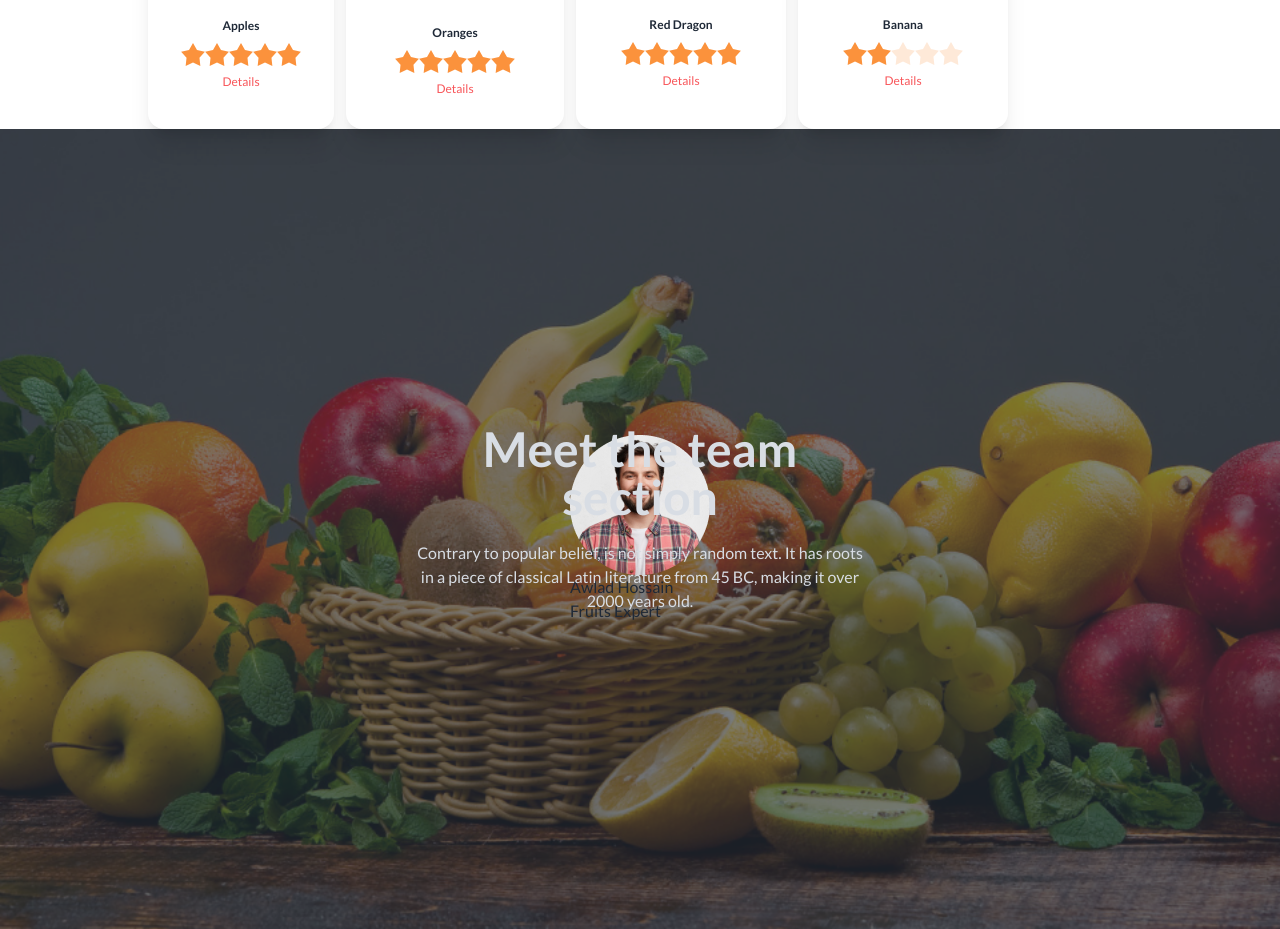
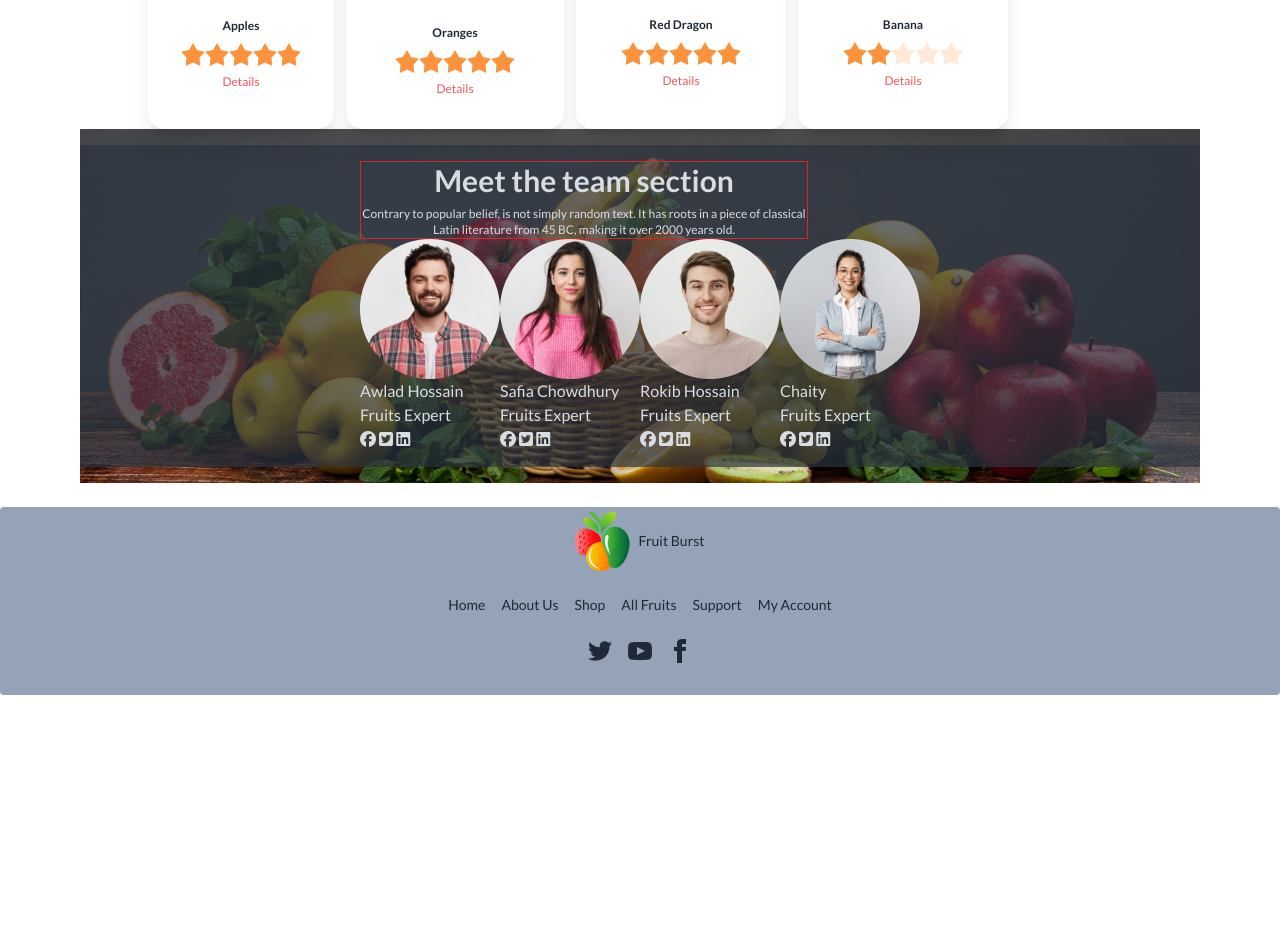
Before and after one commit to atiqrahman87/fruits, a plain HTML site: page index.html in a window 1280 px wide. Shown: the part 1180-2109 px from the top of the page. After the commit the page ends 1875 px from the top, so only its background shows below. Drawn offline with nearby package versions, Linux system fonts and the light colour scheme.

Commit message:
added meet the team section and the footer

```diff
--- a/index.html
+++ b/index.html
@@ -20,6 +20,8 @@
     <!--attach DaisyUI and Tailwind -->
     <link href="https://cdn.jsdelivr.net/npm/daisyui@3.5.0/dist/full.css" rel="stylesheet" type="text/css" />
     <script src="https://cdn.tailwindcss.com"></script>
+    <!-- font awesome -->
+    <script src="https://kit.fontawesome.com/7c0276420e.js" crossorigin="anonymous"></script>
     <!-- adding shortcut icon left to the title -->
     <link rel="shortcut icon" type="image/png" href="./images/fruit4.png">
     <!-- Lato Font style -->
@@ -325,38 +327,91 @@
         </section>
 
         <!-- Team section  -->
-        <section>
-            <div class="hero min-h-screen" style="background-image: url(./images/banner1.png);">
-                <div class="hero-overlay bg-opacity-60"></div>
+        <section class="h-5/6 max-w-screen-xl px-20">
+            <div class="hero py-4" style="background-image: url(./images/banner1.png);">
+                <div class="hero-overlay bg-opacity-70"></div>
 
-                <div class="hero-content text-center text-neutral-content">
-                    <div class="max-w-md">
-                        <h3 class="mb-5 text-5xl font-bold">Meet the team section</h3>
-                        <p class="mb-5">Contrary to popular belief, is not simply random text. It has roots in a piece
+                <div class="hero-content text-neutral-content inline-block">
+                    <div class="max-w-md text-center border border-red-600 ">
+                        <h3 class="mb-2 text-3xl font-bold">Meet the team section</h3>
+                        <p class="text-xs">Contrary to popular belief, is not simply random text. It has roots in a piece
                             of classical Latin literature from 45 BC, making it over 2000 years old.</p>
                     </div>
-                </div>
-                    <div>
-                        <img src="./images/member1.png" alt="" srcset="">
-                        <h4>Awlad Hossain</h4>
-                        <h6>Fruits Expert</h6>
+
+                    <div class="flex">
                         <div>
+                            <img src="./images/member1.png" alt="" srcset="">
 
+                            <h3>Awlad Hossain</h3>
+                            <h6>Fruits Expert</h6>
+                            <span><i class="fa-brands fa-facebook"></i></span>
+                            <span><i class="fa-brands fa-square-twitter"></i></span>
+                            <span><i class="fa-brands fa-linkedin"></i></span>
                         </div>
 
+                        <div>
+                            <img src="./images/member2.png" alt="" srcset="">
+
+                            <h3>Safia Chowdhury</h3>
+                            <h6>Fruits Expert</h6>
+                            <span><i class="fa-brands fa-facebook"></i></span>
+                            <span><i class="fa-brands fa-square-twitter"></i></span>
+                            <span><i class="fa-brands fa-linkedin"></i></span>
+                        </div>
+
+                        <div>
+                            <img src="./images/member3.png" alt="" srcset="">
+
+                            <h3>Rokib Hossain</h3>
+                            <h6>Fruits Expert</h6>
+                            <span><i class="fa-brands fa-facebook"></i></span>
+                            <span><i class="fa-brands fa-square-twitter"></i></span>
+                            <span><i class="fa-brands fa-linkedin"></i></span>
+                        </div>
+
+                        <div>
+                            <img src="./images/member4.png" alt="" srcset="">
+
+                            <h3>Chaity</h3>
+                            <h6>Fruits Expert</h6>
+                            <span><i class="fa-brands fa-facebook"></i></span>
+                            <span><i class="fa-brands fa-square-twitter"></i></span>
+                            <span><i class="fa-brands fa-linkedin"></i></span>
+                        </div>
+
+
                     </div>
-                <div>
 
                 </div>
+            </div>
 
 
-            </div>
+
 
         </section>
     </main>
-    <footer>
+    <footer class="footer footer-center p-1 bg-slate-400 text-base-content rounded pb-8 gap-y-6 mt-6">
+        <div class="flex">
+            <span><img src="./images/logo.png" alt="" srcset=""></span>
+            <span>Fruit Burst</span>
+        </div>
+        <div class="grid grid-flow-col gap-4">
+          <a class="link link-hover">Home</a>
+          <a class="link link-hover">About Us</a>
+          <a class="link link-hover">Shop</a>
+          <a class="link link-hover">All Fruits</a>
+          <a class="link link-hover">Support </a>
+          <a class="link link-hover">My Account</a>
+        </div>
+        <div>
+          <div class="grid grid-flow-col gap-4">
+            <a><svg xmlns="http://www.w3.org/2000/svg" width="24" height="24" viewBox="0 0 24 24" class="fill-current"><path d="M24 4.557c-.883.392-1.832.656-2.828.775 1.017-.609 1.798-1.574 2.165-2.724-.951.564-2.005.974-3.127 1.195-.897-.957-2.178-1.555-3.594-1.555-3.179 0-5.515 2.966-4.797 6.045-4.091-.205-7.719-2.165-10.148-5.144-1.29 2.213-.669 5.108 1.523 6.574-.806-.026-1.566-.247-2.229-.616-.054 2.281 1.581 4.415 3.949 4.89-.693.188-1.452.232-2.224.084.626 1.956 2.444 3.379 4.6 3.419-2.07 1.623-4.678 2.348-7.29 2.04 2.179 1.397 4.768 2.212 7.548 2.212 9.142 0 14.307-7.721 13.995-14.646.962-.695 1.797-1.562 2.457-2.549z"></path></svg></a>
+            <a><svg xmlns="http://www.w3.org/2000/svg" width="24" height="24" viewBox="0 0 24 24" class="fill-current"><path d="M19.615 3.184c-3.604-.246-11.631-.245-15.23 0-3.897.266-4.356 2.62-4.385 8.816.029 6.185.484 8.549 4.385 8.816 3.6.245 11.626.246 15.23 0 3.897-.266 4.356-2.62 4.385-8.816-.029-6.185-.484-8.549-4.385-8.816zm-10.615 12.816v-8l8 3.993-8 4.007z"></path></svg></a>
+            <a><svg xmlns="http://www.w3.org/2000/svg" width="24" height="24" viewBox="0 0 24 24" class="fill-current"><path d="M9 8h-3v4h3v12h5v-12h3.642l.358-4h-4v-1.667c0-.955.192-1.333 1.115-1.333h2.885v-5h-3.808c-3.596 0-5.192 1.583-5.192 4.615v3.385z"></path></svg></a>
+          </div>
+        </div>
 
-    </footer>
+      </footer>
 </body>
 
 </html>
```
